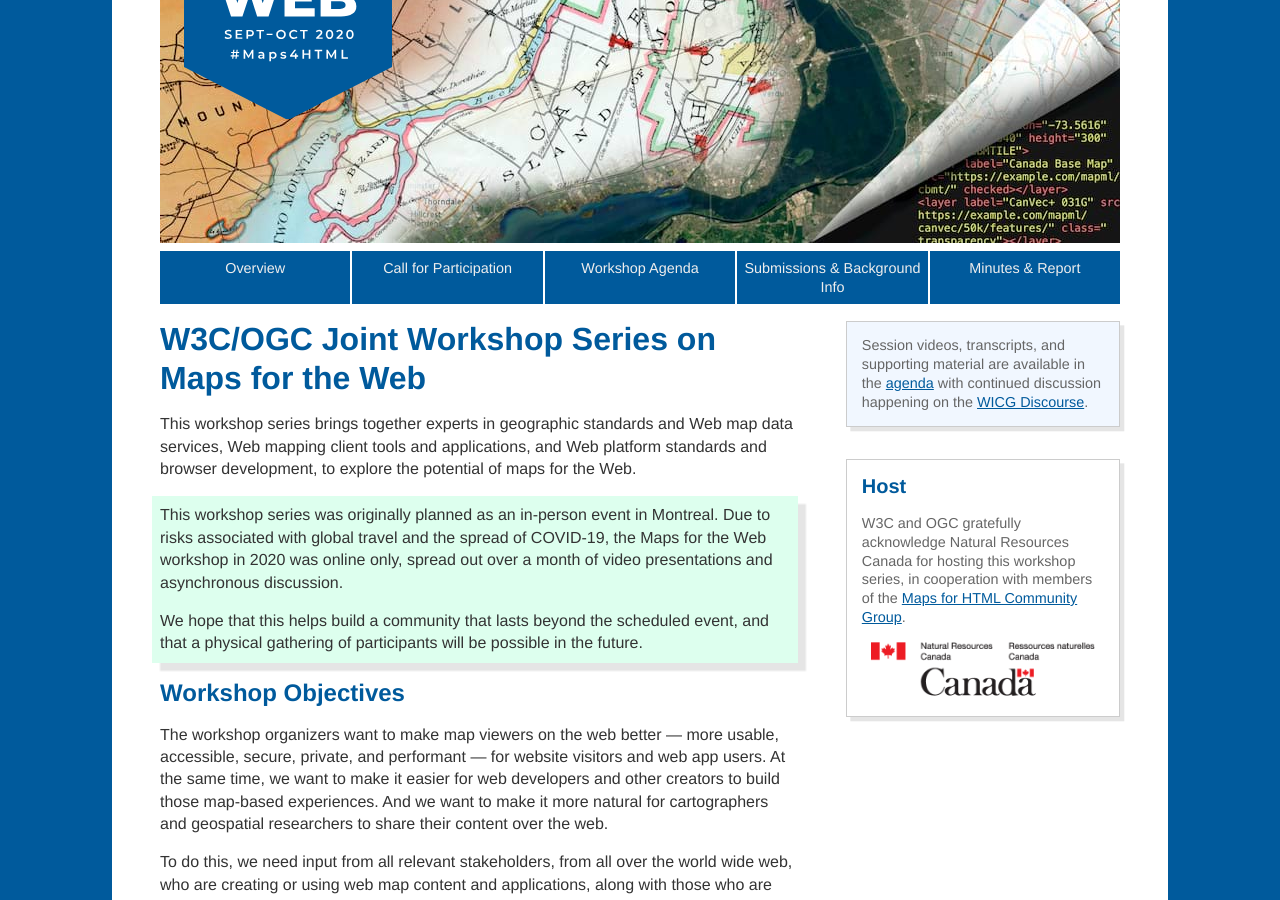
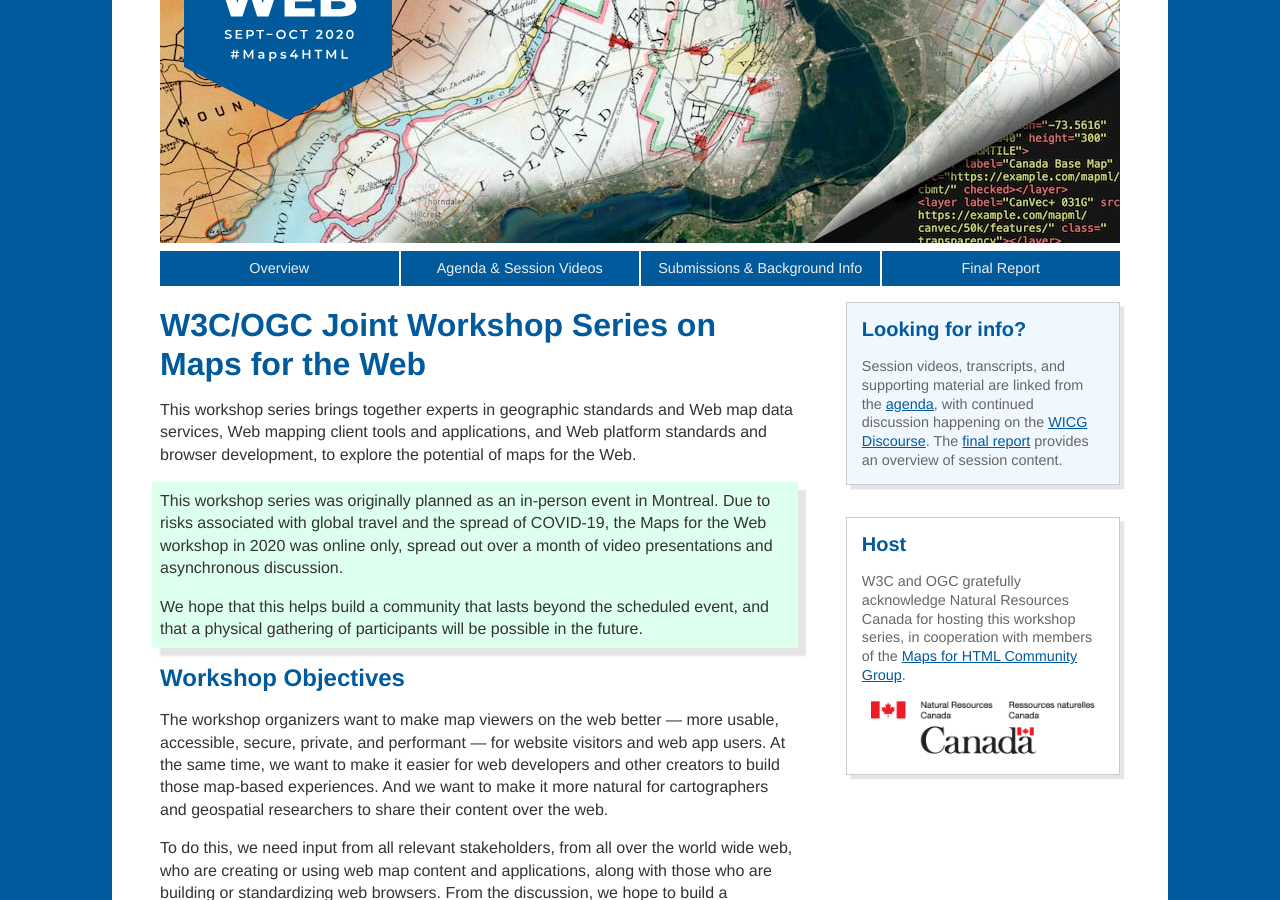
Before and after one commit to Maps4HTML/Maps4HTML-Workshop-2020, a Jekyll site: the page built from index.html, in a window 1280 px wide and 900 px high, scrolled down 425 px. Built offline with Jekyll 4.4.1, drawn with Linux system fonts in a browser that asks for light colours.

Commit message:
Update website menu
Remove the CFP from the main menu (it is still linked from content in various places).

Change other menu items to more accurately reflect the current page contents.

Tweak the sidebar CTA text a bit more.

```diff
--- a/_data/nav.yml
+++ b/_data/nav.yml
@@ -1,10 +1,8 @@
 - link: /
   text: Overview
-- link: /call-for-participation
-  text: Call for Participation
 - link: /agenda
-  text: Workshop Agenda
+  text: Agenda & Session Videos
 - link: /supporting-material
   text: Submissions & Background Info
 - link: /report
-  text: Minutes & Report
+  text: Final Report
--- a/_includes/register-cta.html
+++ b/_includes/register-cta.html
@@ -1,7 +1,9 @@
-<aside class="box box-register box-emphasis" id="register-now">
+<aside class="box box-register box-emphasis">
+  <h2>Looking for info?</h2>
   <p>
-    Session videos, transcripts, and supporting material are available in the <a href="{{ relBase }}/agenda">agenda</a>
+    Session videos, transcripts, and supporting material are linked from the <a href="{{ relBase }}/agenda">agenda</a>,
     with continued discussion happening on the
     <a href="https://discourse.wicg.io/c/web-mapping/22">WICG Discourse</a>.
+    The <a href="{{ relBase }}/report">final report</a> provides an overview of session content.
   </p>
 </aside>
```
